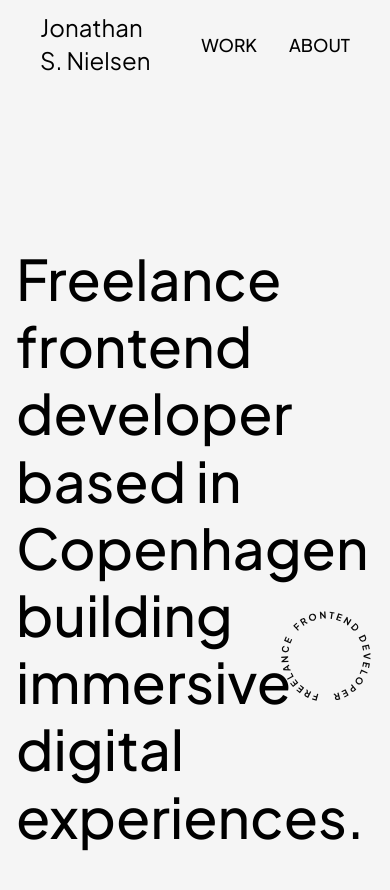
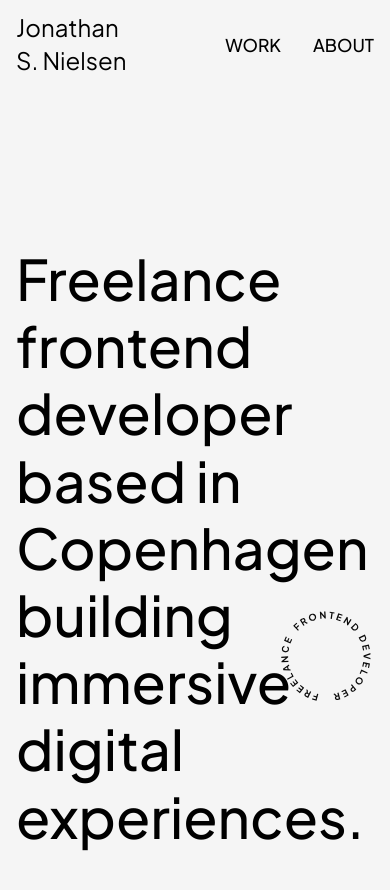
Before and after one commit to jonsnielsen/jsnielsen, a Next.js app: page / in a window 390 px wide. Shown: the top 890 px of the page. Built offline with nearby package versions, Linux system fonts and the light colour scheme.

Commit message:
make header margin consistent with content

```diff
--- a/src/components/Layout.tsx
+++ b/src/components/Layout.tsx
@@ -9,7 +9,7 @@ export function Layout({ children }: LayoutProps) {
   return (
     <>
       <DeveloperBadge />
-      <header className="bg-background flex justify-between items-center fixed w-full py-3 px-10 z-10">
+      <header className="bg-background flex justify-between items-center fixed w-full py-3 px-4 sm:px-10 z-10">
         <div>
           <Link passHref href="/">
             <a style={{ fontSize: '24px', lineHeight: 1.3 }}>
```
